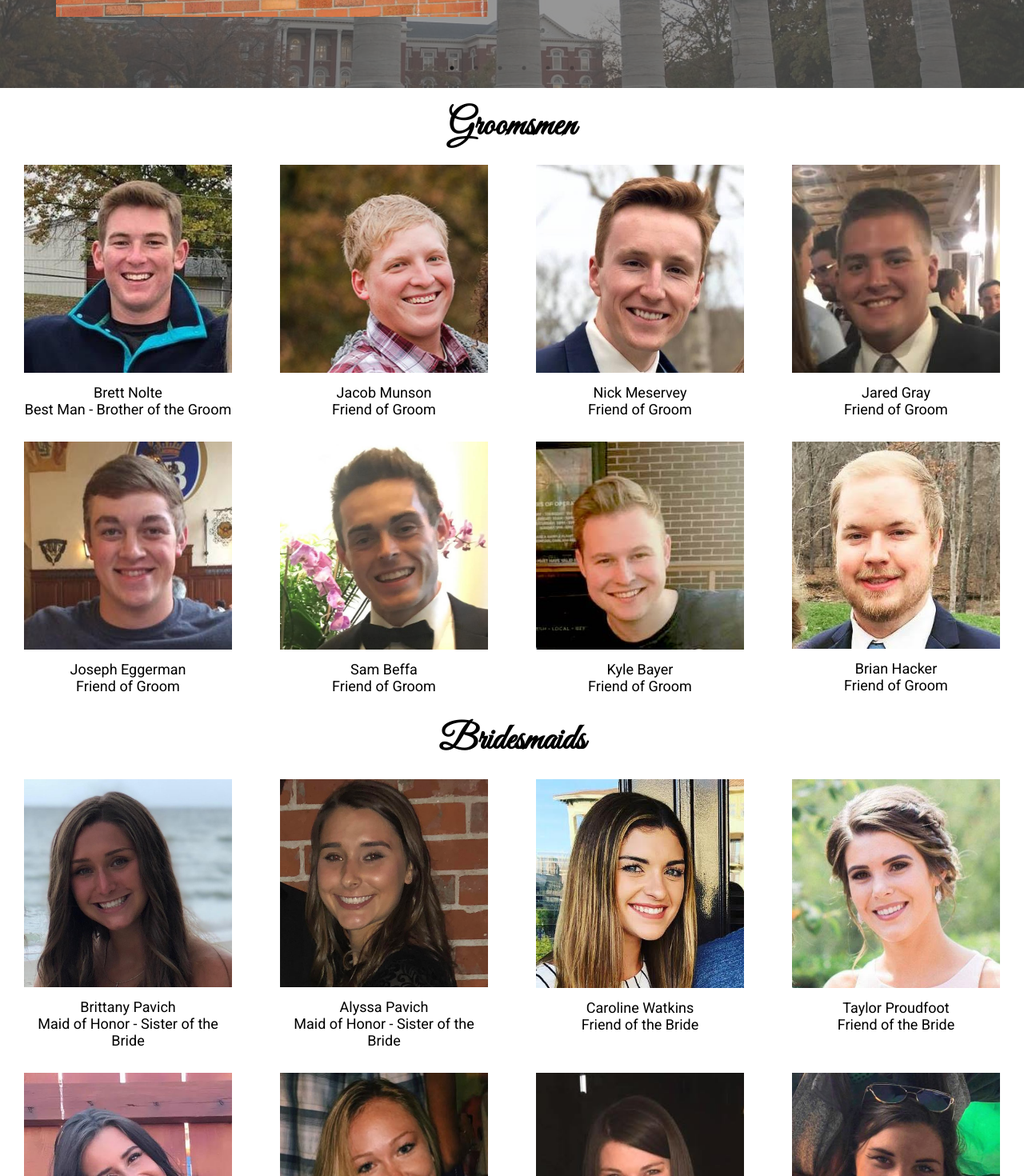
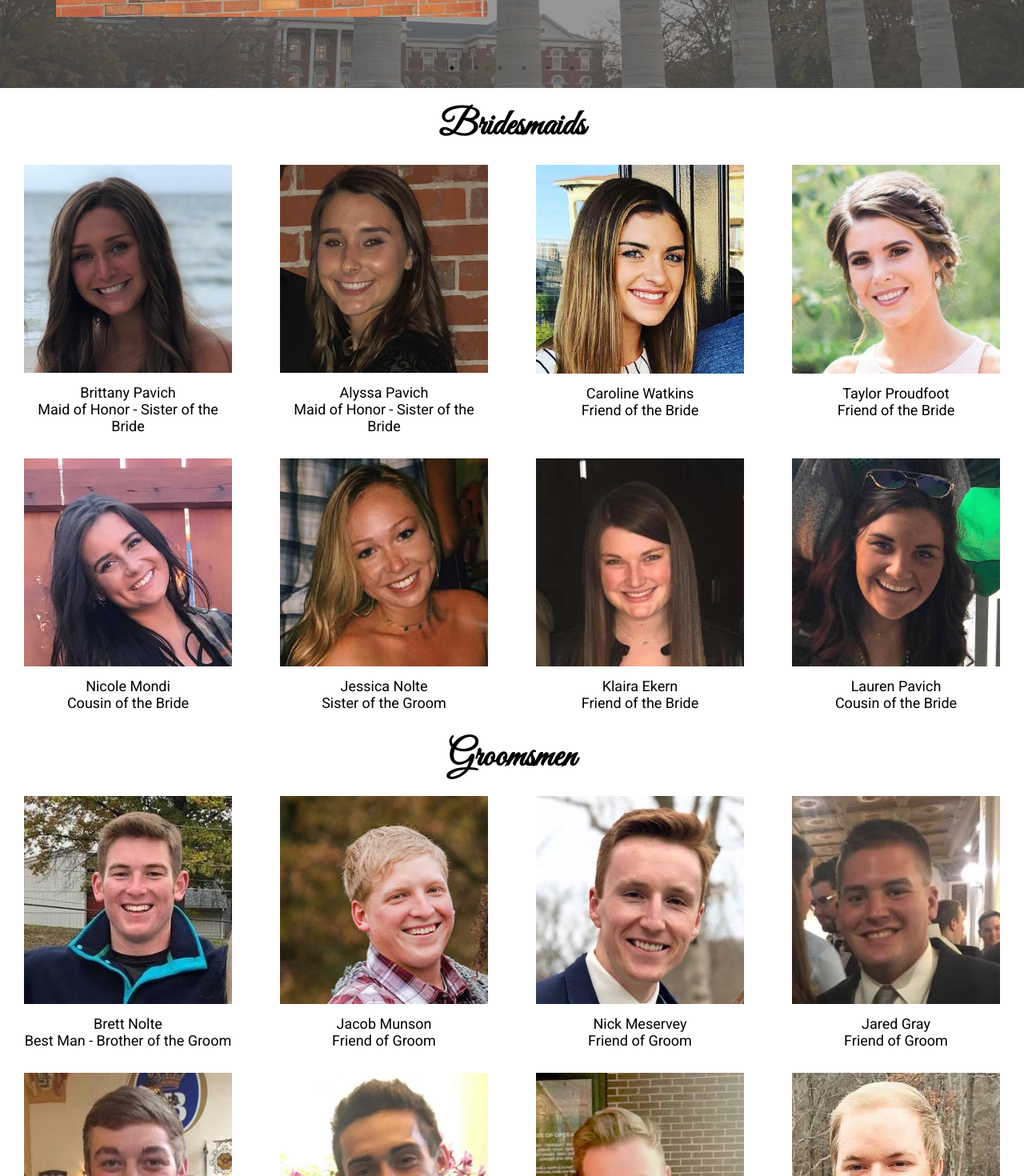
Before and after one commit to adamnolte/Wedding-Website, a React (Create React App) app: page / in a window 1280 px wide. Shown: the part 1300-2770 px from the top of the page at 80% size. Built offline with nearby package versions, Linux system fonts and the light colour scheme.

Commit message:
Swap Order

```diff
--- a/src/components/LandingImage/LandingImage.css
+++ b/src/components/LandingImage/LandingImage.css
@@ -24,7 +24,7 @@
 
 .landing-countdown {
   position: absolute;
-  top: 20px;
+  top: 0;
   right: 20px;
   text-align: center;
 }
--- a/src/components/WeddingParty/WeddingParty.js
+++ b/src/components/WeddingParty/WeddingParty.js
@@ -109,6 +109,23 @@ const WeddingParty = () => {
   return (
     <div className={'wedding-party'} id={'WeddingParty'}>
       <div className={'header'}>
+        Bridesmaids
+      </div>
+      <div className={'list-of-people'}>
+        {
+          bridesmaids.map((bridesmaid) => {
+            return (
+              <Person
+                key={bridesmaid.name}
+                imgSrc={bridesmaid.imgSrc}
+                name={bridesmaid.name}
+                title={bridesmaid.title}
+              />
+            );
+          })
+        }
+      </div>
+      <div className={'header'}>
         Groomsmen
       </div>
       <div className={'list-of-people'}>
@@ -116,25 +133,10 @@ const WeddingParty = () => {
           groomsmen.map((groomsman) => {
             return (
               <Person
+                key={groomsman.name}
                 imgSrc={groomsman.imgSrc}
                 name={groomsman.name}
                 title={groomsman.title}
-              />
-            );
-          })
-        }
-      </div>
-      <div className={'header'}>
-        Bridesmaids
-      </div>
-      <div className={'list-of-people'}>
-        {
-          bridesmaids.map((bridesmaid) => {
-            return (
-              <Person
-                imgSrc={bridesmaid.imgSrc}
-                name={bridesmaid.name}
-                title={bridesmaid.title}
               />
             );
           })
```
